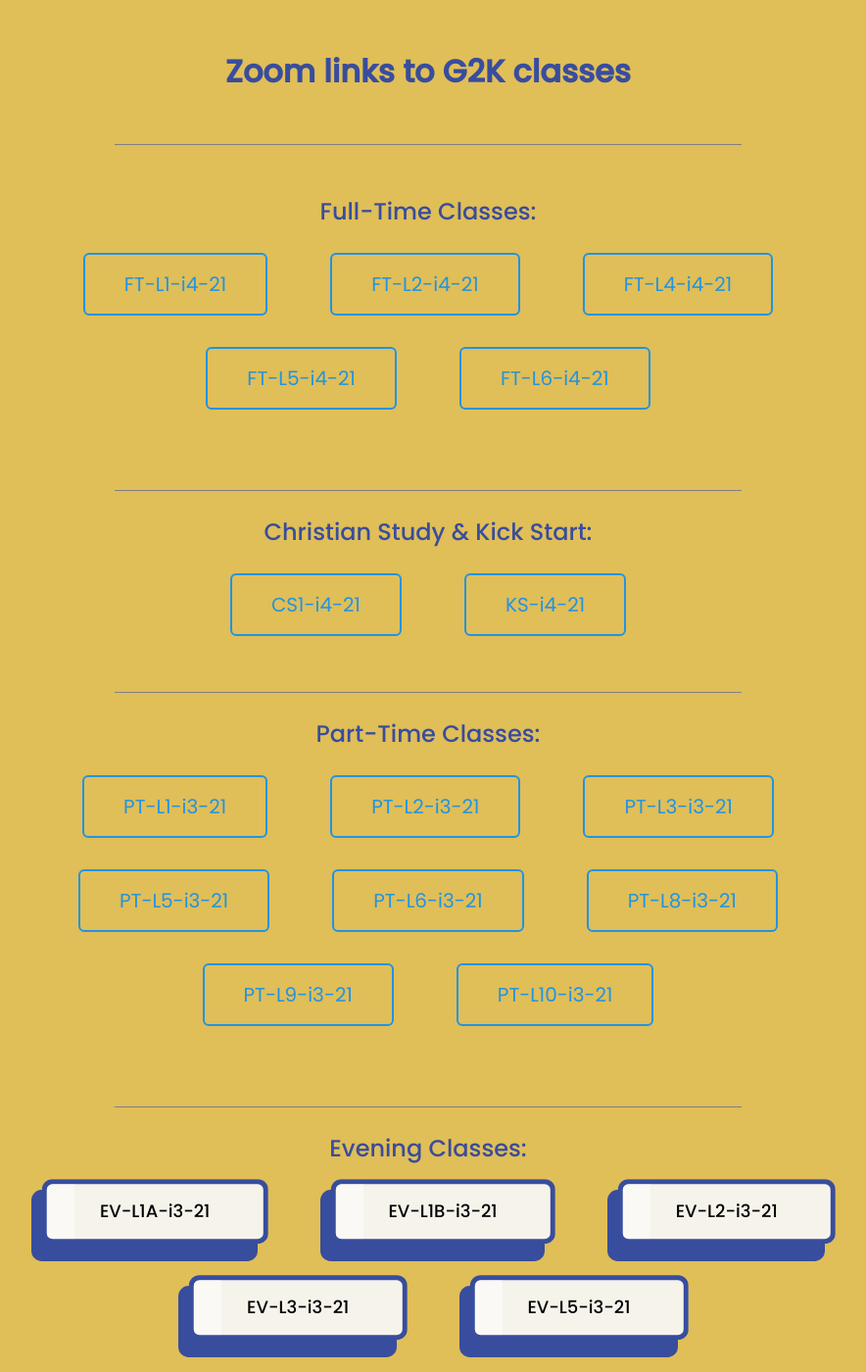
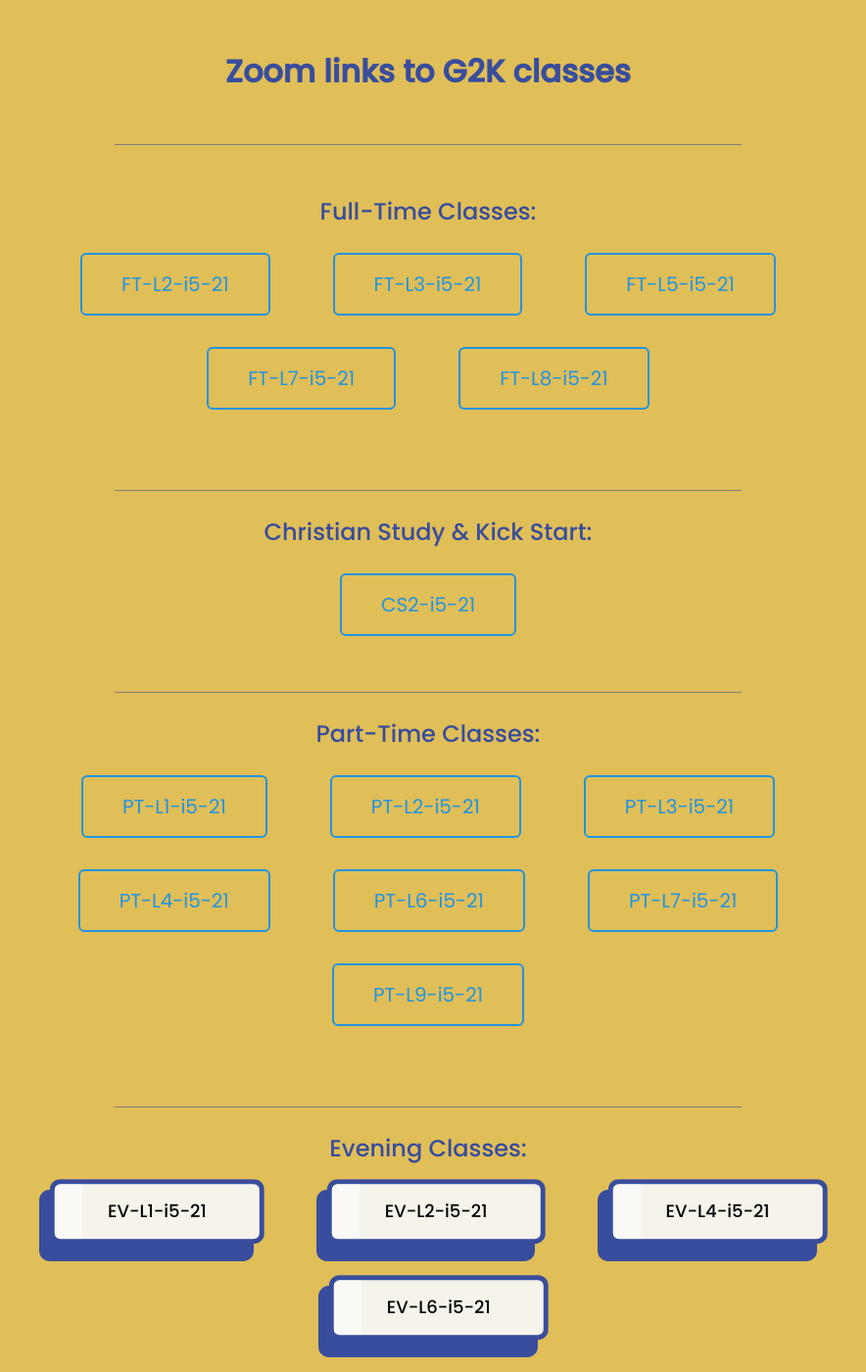
Before and after one commit to tech-g2k/Zoom-links, a Jekyll site: the page built from index.html, in a window 1280 px wide and 1400 px high. Shown: the whole window at 98% size, without its empty margins (203-1087 px from the left). Built offline with Jekyll 4.4.1, drawn with Linux system fonts in a browser that asks for light colours.

```diff
--- a/_data/christian-study.yml
+++ b/_data/christian-study.yml
@@ -1,4 +1,2 @@
-- class : CS1-i4-21
-  link : https://zoom.us/j/98962416748?pwd=T0lWVzZkeTJzU1lKcmhudVNGS3JXZz09
-- class : KS-i4-21
-  link : https://zoom.us/j/98391874902?pwd=eXh5ZThvU05iTnpVK0syVTY4UkdoUT09
+- class : CS2-i5-21
+  link : https://zoom.us/j/94001492315?pwd=MGkzSTAvT3dac3pqc2VNaHduYnlLdz09
--- a/_data/evening.yml
+++ b/_data/evening.yml
@@ -1,10 +1,8 @@
-- class : "EV-L1A-i3-21"
-  link : https://zoom.us/j/91299370386?pwd=US81ajlWNUs0aDg3cHVHNUMxRFJyZz09
-- class : "EV-L1B-i3-21"
-  link : https://zoom.us/j/93630712385?pwd=VlZUcktXcFVkMHlyUlBZSkUvQWphdz09
-- class : "EV-L2-i3-21"
-  link : https://zoom.us/j/97415045442?pwd=RmhkSnFoaTZQdUxnWUUyUE9zbGZ3Zz09
-- class : "EV-L3-i3-21"
-  link : https://zoom.us/j/96308914120?pwd=MlZvM1V4Rm03eVVFak0zUk5XaVZWdz09
-- class : "EV-L5-i3-21"
-  link : https://zoom.us/j/91466805602?pwd=aUIwZlZzUXd3STlXVHVtVm40REh0dz09
+- class : EV-L1-i5-21
+  link : https://zoom.us/j/98762719569?pwd=d2xIL3VvcWROcENGeEZlR2ZJZlVTUT09
+- class : EV-L2-i5-21
+  link : https://zoom.us/j/92042172809?pwd=Zi9VOFRjUWpwTnVPY29XOGcvN2dvdz09
+- class : EV-L4-i5-21
+  link : https://zoom.us/j/95528860140?pwd=NlJTb1NxSlVGNzJneExESCtmckszdz09
+- class : EV-L6-i5-21
+  link : https://zoom.us/j/95662183613?pwd=MjRjc1dxSVo2L1pZcFN2OXRsMEI3Zz09
--- a/_data/full-time.yml
+++ b/_data/full-time.yml
@@ -1,10 +1,10 @@
-- class : FT-L1-i4-21
-  link : https://zoom.us/j/91341548365?pwd=czFkVjdUR3E5TjlMT0VsS0s0dlV4UT09
-- class : FT-L2-i4-21
-  link : https://zoom.us/j/92257188732?pwd=UldFNHZvbTA0K1lLeUhsR3NFY2x2Zz09
-- class : FT-L4-i4-21
-  link : https://zoom.us/j/94739378577?pwd=UUpzblE0ZUdpbWFrRUhyVlpESitEZz09
-- class : FT-L5-i4-21
-  link : https://zoom.us/j/98579002512?pwd=eWY0amdCS1JDZjM0ejQzc0tiNFpPUT09
-- class : FT-L6-i4-21
-  link : https://zoom.us/j/99015792483?pwd=VlczWGFFSXRrcHRBUHFHMThUNUszUT09
+- class : FT-L2-i5-21
+  link : https://zoom.us/j/92323247807?pwd=Ukd2VkQxaStaZkVFazZ6YnVuRWJmdz09
+- class : FT-L3-i5-21
+  link : https://zoom.us/j/96528614166?pwd=c3ZjWnBLQWNVZ250M2orWGhubTVwZz09
+- class : FT-L5-i5-21
+  link : https://zoom.us/j/99780272285?pwd=NzQ2TDdxb3ZteVZhT0swWmEzTE9KQT09
+- class : FT-L7-i5-21
+  link : https://zoom.us/j/99820529208?pwd=VUgveEJZSS8wVC9mamFwMHo4QzErUT09
+- class : FT-L8-i5-21
+  link : https://zoom.us/j/94483508816?pwd=WDRqRGdmRC82UjU2a2FhbjlDV0t2UT09
--- a/_data/part-time.yml
+++ b/_data/part-time.yml
@@ -1,16 +1,14 @@
-- class : PT-L1-i3-21
-  link : https://zoom.us/j/99240205157?pwd=ZEsrcWNYUVZ0SU1KRHRadjdvRU8zUT09
-- class : PT-L2-i3-21
-  link : https://zoom.us/j/92856648038?pwd=L3NsNVRpOXpqcS8rWTkwZVNiSS9Kdz09
-- class : PT-L3-i3-21
-  link : https://zoom.us/j/93942590800?pwd=STZLbklFQVRzZ3hNWHEvdXRnR25Hdz09
-- class : PT-L5-i3-21
-  link : https://zoom.us/j/94921484481?pwd=ZXR4SjhLT3RUa2IwVW0yY2JZUUZOZz09
-- class : PT-L6-i3-21
-  link : https://zoom.us/j/93903864067?pwd=UHFjZC9QRDE4WmtiV3hxQ1JkZW5ZQT09
-- class : PT-L8-i3-21
-  link : https://zoom.us/j/98579368709?pwd=dTl0NkNoMmNLbkpCQkZFLzZlQllRdz09
-- class : PT-L9-i3-21
-  link : https://zoom.us/j/96507212302?pwd=NlJTb1NxSlVGNzJneExESCtmckszdz09
-- class : PT-L10-i3-21
-  link : https://zoom.us/j/91530390258?pwd=YWhzS2tZbWdQa2dXdDN5d21aUnU4Zz09
+- class : PT-L1-i5-21
+  link : https://zoom.us/j/96270000609?pwd=Uk5FcmpCV1pUWWJCQWNjTW9UNm9WUT09
+- class : PT-L2-i5-21
+  link : https://zoom.us/j/98934189752?pwd=aHBGNUhSSm1UMmgzbDdneThKeldPdz09
+- class : PT-L3-i5-21
+  link : https://zoom.us/j/94216570987?pwd=emc5NGJ5MnQwbURYUXJ3UXkyUGtzZz09
+- class : PT-L4-i5-21
+  link : https://zoom.us/j/99155342165?pwd=bFZVeWRERnUxaEdYZU5pOS9WTjg2Zz09
+- class : PT-L6-i5-21
+  link : https://zoom.us/j/92556223612?pwd=OFZxdysyVlM3dWFJbnF2NlhVUFVJUT09
+- class : PT-L7-i5-21
+  link : https://zoom.us/j/96922892978?pwd=a0ZXcEVuWlpaOEEzamszdWVHTEZHUT09
+- class : PT-L9-i5-21
+  link : https://zoom.us/j/97955021768?pwd=cmlYOFlpOFlNcVBPdGM5Um5Dand3Zz09
```
